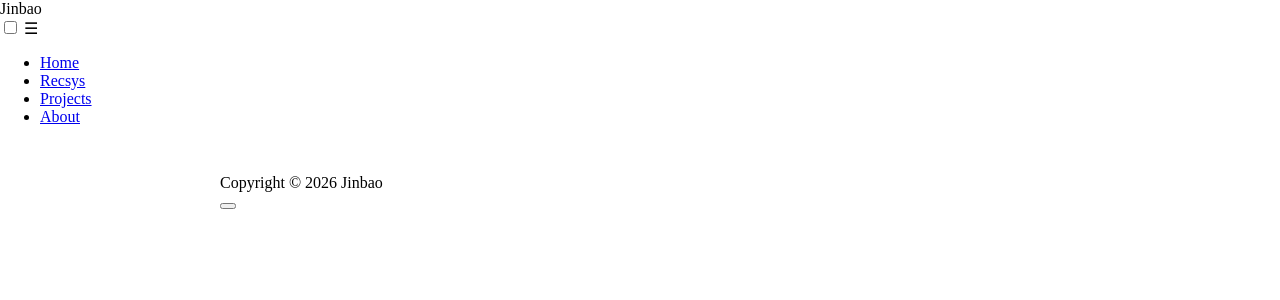
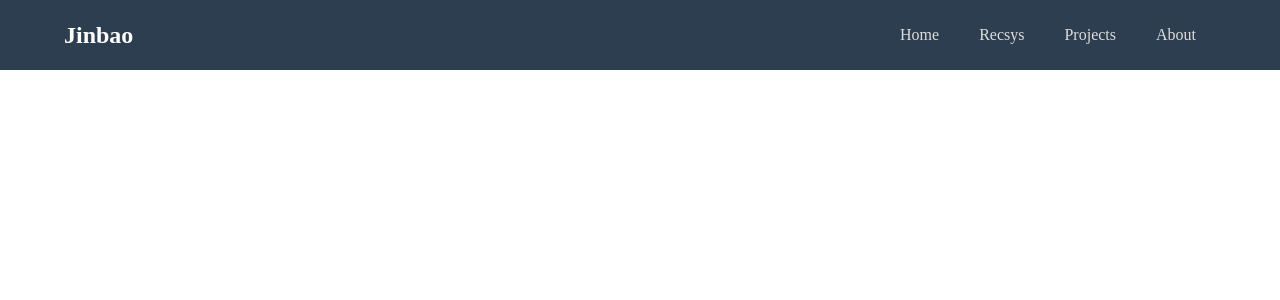
Before and after one commit to JinbaoWeb/jinbaoweb.github.io, a Jekyll site: the page built from index.md, in a window 1280 px wide. Shown: the top 300 px of the page. Built offline with Jekyll 4.4.1, drawn with Linux system fonts in a browser that asks for light colours.

Commit message:
Update style.css

```diff
--- a/assets/css/style.css
+++ b/assets/css/style.css
@@ -2,6 +2,60 @@
     font-family: "Times New Roman", Times, serif;
     margin: 0;
 }
+
+nav {
+    background: #2c3e50;
+    width: 100%;
+    position: fixed;
+    top: 0;
+    z-index: 1000;
+}
+
+/* 导航条容器 */
+.nav-container {
+    height: 70px;
+    display: flex;
+    align-items: center;
+    justify-content: space-between;
+    padding: 0 5%;
+}
+
+.logo {
+    color: #fff;
+    font-size: 24px;
+    font-weight: bold;
+}
+
+/* 桌面端菜单 */
+nav ul {
+    display: flex;
+    list-style: none;
+}
+
+nav ul li a {
+    color: #ddd;
+    text-decoration: none;
+    padding: 10px 20px;
+    transition: 0.3s;
+}
+
+nav ul li a:hover {
+    color: #3498db;
+}
+
+/* 隐藏复选框 */
+#check {
+    display: none;
+}
+
+/* 汉堡按钮 */
+.checkbtn {
+    font-size: 30px;
+    color: white;
+    cursor: pointer;
+    display: none;
+}
+
 @media screen and (min-width: 64em) {
     .main-content {
         max-width: 840px;
@@ -14,6 +68,36 @@
     .main-content {
         padding: 2rem 1rem;
     }
+    .checkbtn {
+        display: block;
+    }
+
+    /* 菜单改为纵向且初始高度为 0 */
+    nav ul {
+        display: block;
+        width: 100%;
+        background: #34495e;
+        max-height: 0; /* 核心：初始高度为0 */
+        overflow: hidden; /* 核心：超出部分隐藏 */
+        transition: max-height 0.4s ease-in-out; /* 核心：高度过渡动画 */
+        text-align: center;
+    }
+
+    /* 当勾选复选框时，赋予足够大的高度实现展开 */
+    #check:checked ~ ul {
+        max-height: 400px; /* 设置一个大于菜单实际高度的值 */
+    }
+
+    nav ul li {
+        width: 100%;
+        border-top: 1px solid rgba(255,255,255,0.1);
+    }
+
+    nav ul li a {
+        display: block;
+        padding: 20px 0;
+        font-size: 18px;
+    }
 }
 
 @media screen and (max-width: 42em) {
```
